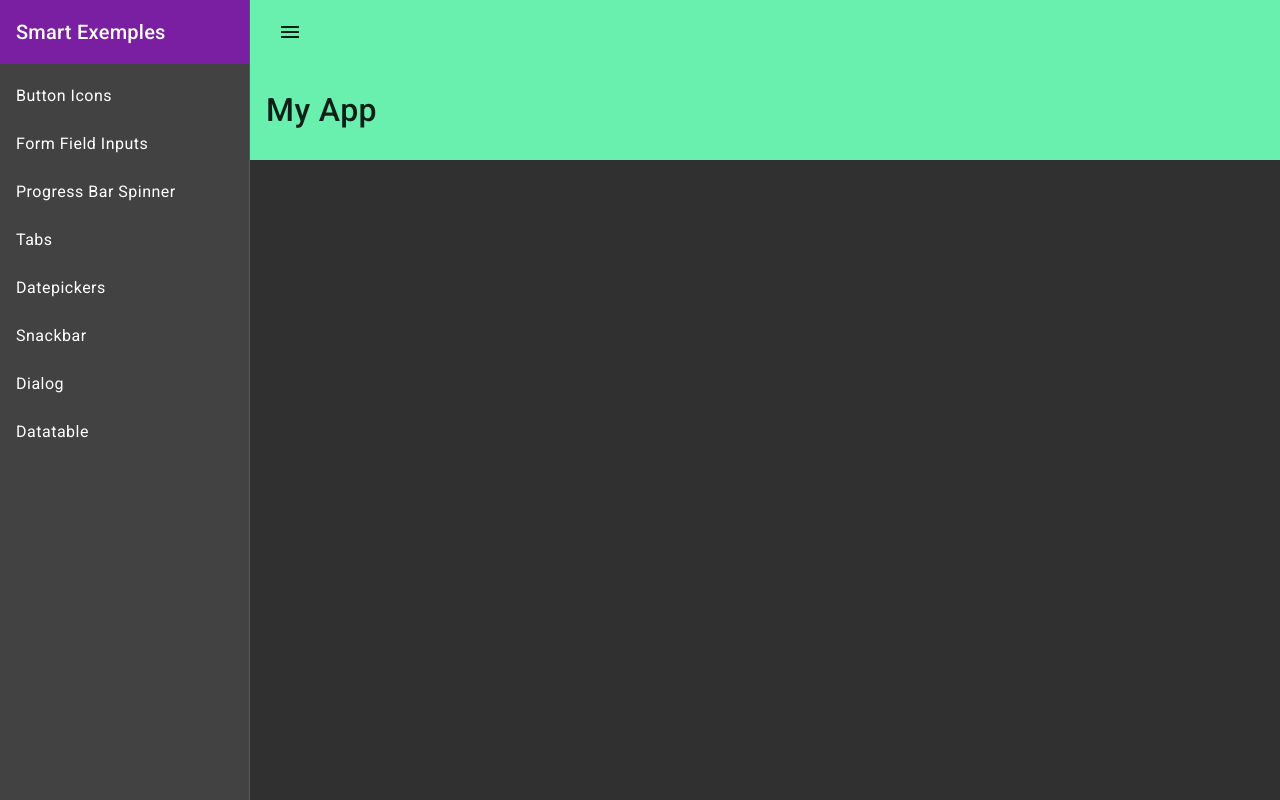
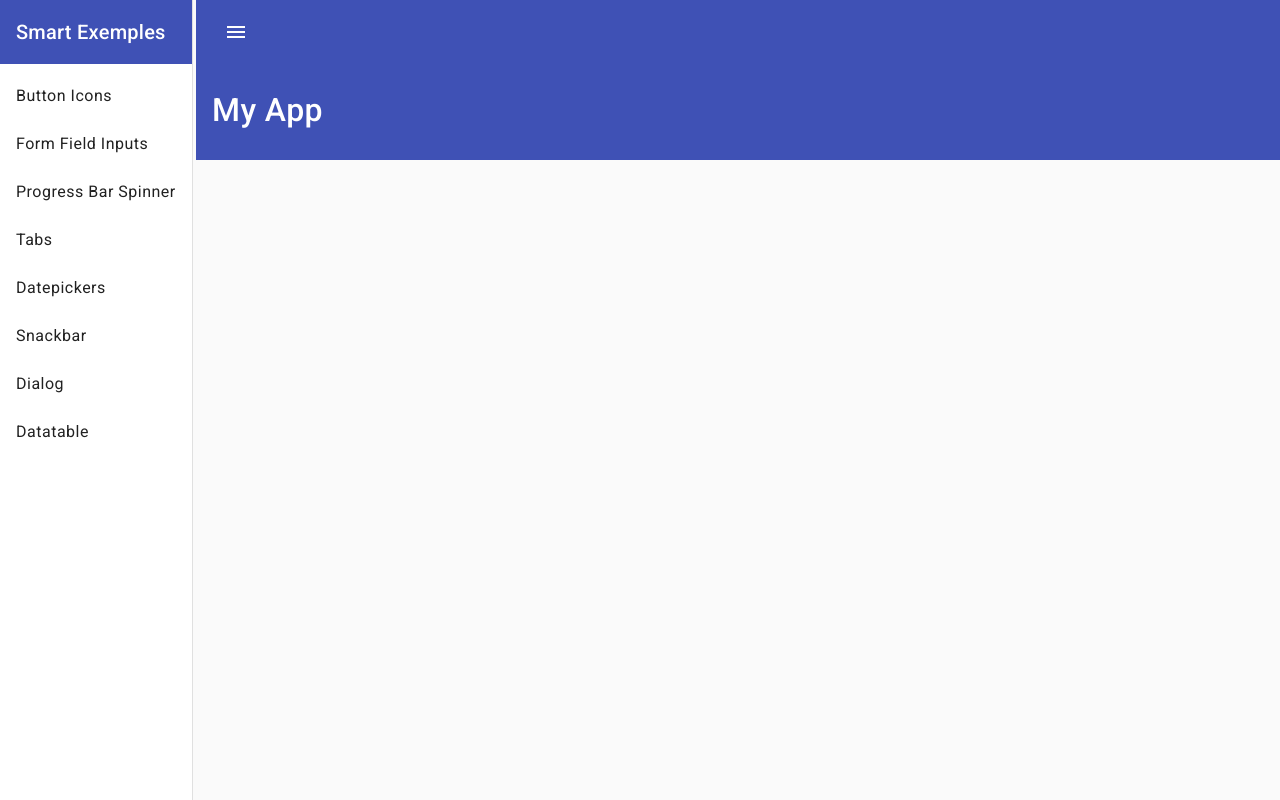
Before and after one commit to Felipe-Hlk/Project_School, an Angular app in the folder project-school/: page / in a window 1280 px wide. Built offline with nearby package versions, Linux system fonts and the light colour scheme.

Commit message:
update style theme

```diff
--- a/project-school/src/app/app.component.html
+++ b/project-school/src/app/app.component.html
@@ -22,7 +22,7 @@
   <mat-sidenav-content>
     <mat-toolbar
       class="toolbar-menu"
-      color="accent"
+      color="primary"
       [class.mat-elevation-z4]="applyShadow"
     >
       <button mat-icon-button class="example-icon" (click)="sidenav.toggle()">
@@ -37,7 +37,7 @@
         <mat-icon>share</mat-icon>
       </button>
     </mat-toolbar>
-    <mat-toolbar class="toolbar-submenu" color="accent">
+    <mat-toolbar class="toolbar-submenu" color="primary">
       <span *ngIf="!popText">My App</span>
     </mat-toolbar>
 
--- a/project-school/src/app/app.component.scss
+++ b/project-school/src/app/app.component.scss
@@ -1,15 +1,10 @@
 
-.main{
-  padding: 20px;
-}
 
 .example-spacer {
   flex: 1 1 auto;
 }
 
-.sidenav {
-  width: 250px;
-}
+
 
 mat-sidenav-content {
   height: 100vh;
--- a/project-school/src/styles.scss
+++ b/project-school/src/styles.scss
@@ -1,4 +1,7 @@
 /* You can add global styles to this file, and also import other style files */
+
+@import '~@angular/material/prebuilt-themes/indigo-pink.css';
+
 
 html, body { height: 100%; }
 body { margin: 0; font-family: Roboto, "Helvetica Neue", sans-serif; }
```
